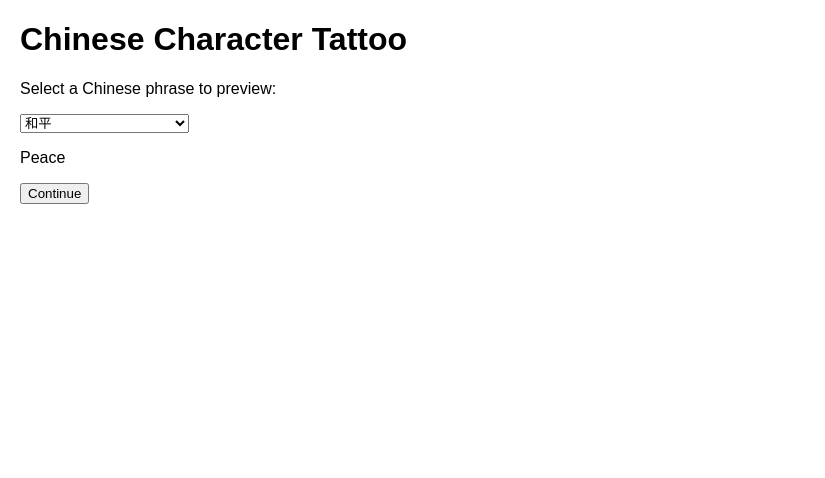
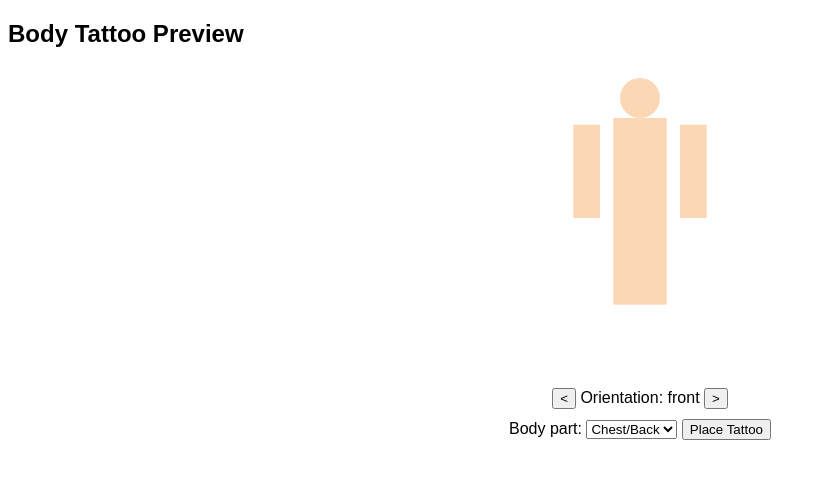
Before and after one commit to fourenough/GavinZeng, a plain HTML site: page tattoo-website/index.html in a window 1280 px wide. Shown: the whole page, without its empty margins (0-825 px from the left). Drawn offline with Linux system fonts and the light colour scheme.

Commit message:
Update index.html

```diff
--- a/tattoo-website/index.html
+++ b/tattoo-website/index.html
@@ -1,19 +1,130 @@
 <!DOCTYPE html>
 <html lang="en">
 <head>
-    <meta charset="UTF-8">
-    <meta name="viewport" content="width=device-width, initial-scale=1.0">
-    <title>Chinese Tattoo Selector</title>
-    <link rel="stylesheet" href="styles.css">
+<meta charset="UTF-8">
+<title>Tattoo Preview</title>
+<style>
+    body { font-family: Arial, sans-serif; }
+    #viewer { position: relative; width: 200px; height: 300px; margin: 20px auto; }
+    .orientation { position: absolute; top: 0; left: 0; width: 100%; height: 100%; display: none; }
+    .orientation.active { display: block; }
+    svg { width: 100%; height: 100%; }
+    .tattoo { position: absolute; width: 20px; height: 20px; pointer-events: none; }
+</style>
 </head>
 <body>
-    <h1>Chinese Character Tattoo</h1>
-    <p>Select a Chinese phrase to preview:</p>
-    <select id="phraseSelect"></select>
-    <p id="translation"></p>
-    <button id="continueBtn">Continue</button>
-
-    <script src="data.js"></script>
-    <script src="select.js"></script>
+<h2>Body Tattoo Preview</h2>
+<div id="viewer">
+    <svg id="front" class="orientation" viewBox="0 0 150 220">
+        <circle cx="75" cy="20" r="15" fill="#fcd7b6" />
+        <rect x="55" y="35" width="40" height="60" fill="#fcd7b6" />
+        <rect x="25" y="40" width="20" height="70" fill="#fcd7b6" />
+        <rect x="105" y="40" width="20" height="70" fill="#fcd7b6" />
+        <rect x="55" y="95" width="20" height="80" fill="#fcd7b6" />
+        <rect x="75" y="95" width="20" height="80" fill="#fcd7b6" />
+    </svg>
+    <svg id="left" class="orientation" viewBox="0 0 150 220">
+        <circle cx="75" cy="20" r="15" fill="#fcd7b6" />
+        <rect x="55" y="35" width="40" height="60" fill="#fcd7b6" />
+        <rect x="35" y="40" width="20" height="70" fill="#fcd7b6" />
+        <rect x="55" y="95" width="20" height="80" fill="#fcd7b6" />
+    </svg>
+    <svg id="back" class="orientation" viewBox="0 0 150 220">
+        <circle cx="75" cy="20" r="15" fill="#fcd7b6" />
+        <rect x="55" y="35" width="40" height="60" fill="#fcd7b6" />
+        <rect x="25" y="40" width="20" height="70" fill="#fcd7b6" />
+        <rect x="105" y="40" width="20" height="70" fill="#fcd7b6" />
+        <rect x="55" y="95" width="20" height="80" fill="#fcd7b6" />
+        <rect x="75" y="95" width="20" height="80" fill="#fcd7b6" />
+    </svg>
+    <svg id="right" class="orientation" viewBox="0 0 150 220">
+        <circle cx="75" cy="20" r="15" fill="#fcd7b6" />
+        <rect x="55" y="35" width="40" height="60" fill="#fcd7b6" />
+        <rect x="95" y="40" width="20" height="70" fill="#fcd7b6" />
+        <rect x="75" y="95" width="20" height="80" fill="#fcd7b6" />
+    </svg>
+</div>
+<div style="text-align:center;">
+    <button onclick="rotate(-1)">&lt;</button>
+    Orientation: <span id="orientation-name">front</span>
+    <button onclick="rotate(1)">&gt;</button>
+</div>
+<div style="text-align:center; margin-top:10px;">
+    <label>Body part:
+        <select id="body-part">
+            <option value="chest">Chest/Back</option>
+            <option value="left-arm">Left Arm</option>
+            <option value="right-arm">Right Arm</option>
+            <option value="left-leg">Left Leg</option>
+            <option value="right-leg">Right Leg</option>
+        </select>
+    </label>
+    <button onclick="placeTattoo()">Place Tattoo</button>
+</div>
+<script>
+const orientations = ['front','left','back','right'];
+let currentOrientation = 0;
+const tattoos = {}; // store part -> element
+const positions = {
+    front:{
+        'chest': {x:70, y:60},
+        'left-arm': {x:35, y:60},
+        'right-arm': {x:115, y:60},
+        'left-leg': {x:65, y:150},
+        'right-leg': {x:85, y:150}
+    },
+    left:{
+        'chest': {x:80, y:60},
+        'left-arm': {x:45, y:60},
+        'left-leg': {x:75, y:150}
+    },
+    back:{
+        'chest': {x:70, y:60},
+        'left-arm': {x:35, y:60},
+        'right-arm': {x:115, y:60},
+        'left-leg': {x:65, y:150},
+        'right-leg': {x:85, y:150}
+    },
+    right:{
+        'chest': {x:80, y:60},
+        'right-arm': {x:105, y:60},
+        'right-leg': {x:75, y:150}
+    }
+};
+function showOrientation() {
+    orientations.forEach((o,i)=>{
+        document.getElementById(o).classList.toggle('active', i===currentOrientation);
+    });
+    document.getElementById('orientation-name').textContent = orientations[currentOrientation];
+    for(const part in tattoos){
+        const pos = positions[orientations[currentOrientation]][part];
+        if(pos){
+            tattoos[part].style.left = pos.x + 'px';
+            tattoos[part].style.top = pos.y + 'px';
+            tattoos[part].style.display = 'block';
+        }else{
+            tattoos[part].style.display = 'none';
+        }
+    }
+}
+function rotate(dir){
+    currentOrientation = (currentOrientation + dir + orientations.length)%orientations.length;
+    showOrientation();
+}
+function placeTattoo(){
+    const part = document.getElementById('body-part').value;
+    let el = tattoos[part];
+    if(!el){
+        el = document.createElement('div');
+        el.className = 'tattoo';
+        el.innerHTML = '<svg width="20" height="20" viewBox="0 0 20 20"><line x1="10" y1="0" x2="10" y2="20" stroke="red" stroke-width="2"/><line x1="0" y1="10" x2="20" y2="10" stroke="red" stroke-width="2"/></svg>';
+        document.getElementById('viewer').appendChild(el);
+        tattoos[part] = el;
+    }
+    showOrientation();
+}
+// initialize
+showOrientation();
+</script>
 </body>
 </html>
```
